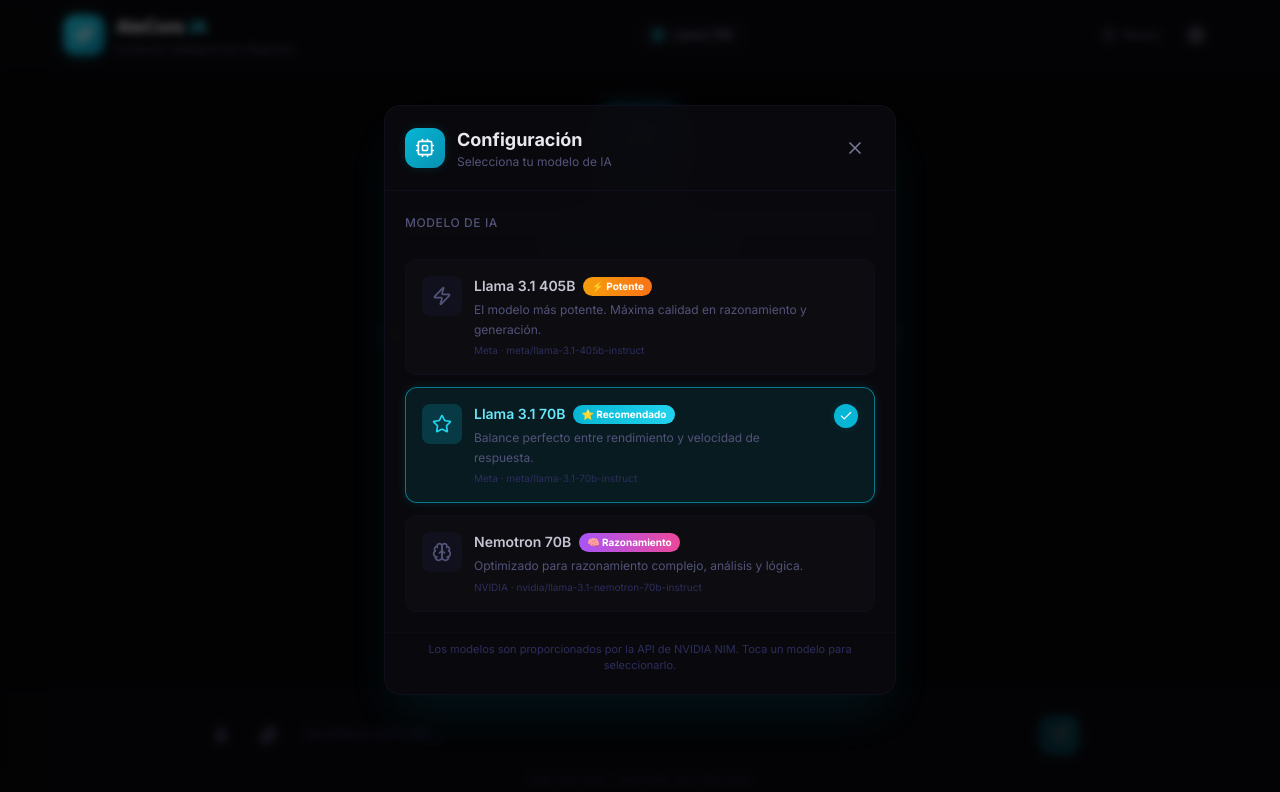
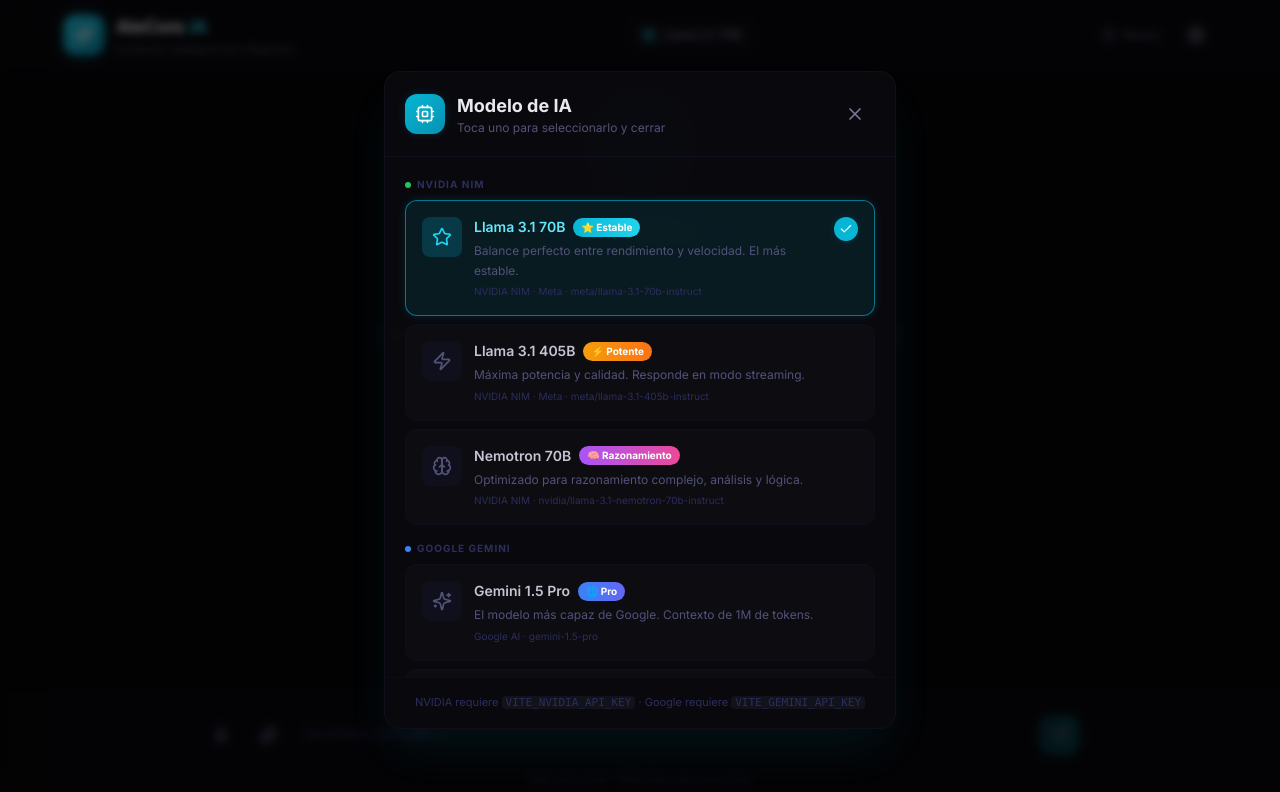
Before and after one commit to Ale2616/alecore-ia, a React (Vite) app: page / in a window 1280 px wide. Both pictures are taken after a click on the button 1195 px from the left and 35 px from the top of the page. Shown: the top 792 px of the page. Built offline with nearby package versions, Linux system fonts and the light colour scheme.

Commit message:
Añadida API de Gemini y reparados modelos de NVIDIA

```diff
--- a/src/components/Header.jsx
+++ b/src/components/Header.jsx
@@ -1,11 +1,11 @@
 import React from 'react';
 import { Sparkles, Settings, Menu, Cpu, PlusCircle } from 'lucide-react';
+import { MODELS } from './SettingsModal';
 
 const Header = ({ selectedModel, onOpenSettings, onToggleSidebar, onNewChat }) => {
   const getModelBadge = () => {
-    if (selectedModel.includes('405b')) return 'Llama 405B';
-    if (selectedModel.includes('nemotron')) return 'Nemotron 70B';
-    if (selectedModel.includes('70b')) return 'Llama 70B';
+    const found = MODELS.find(m => m.id === selectedModel);
+    if (found) return found.label;
     return selectedModel.split('/').pop()?.split('-').slice(0, 3).join(' ') || 'AI';
   };
 
--- a/src/components/SettingsModal.jsx
+++ b/src/components/SettingsModal.jsx
@@ -1,44 +1,78 @@
 import React from 'react';
-import { X, Cpu, Zap, Brain, Star, Check } from 'lucide-react';
+import { X, Cpu, Zap, Brain, Star, Check, Sparkles } from 'lucide-react';
 
-/**
- * SettingsModal - Modal de configuración con selector de modelos estilizado
- * Solo 3 modelos estables de la familia Llama/Nemotron.
- * Auto-cierre al seleccionar un modelo.
- */
+// ============================================================================
+// CATÁLOGO DE MODELOS HÍBRIDO (NVIDIA + Google Gemini)
+// provider: 'nvidia' → usa el proxy /api/v1/chat/completions + VITE_NVIDIA_API_KEY
+// provider: 'google' → llama directo a la API de Gemini  + VITE_GEMINI_API_KEY
+// ============================================================================
 
 const MODELS = [
+  // ── NVIDIA / Meta ──────────────────────────────────────────────────────────
   {
-    value: 'meta/llama-3.1-405b-instruct',
+    id: 'meta/llama-3.1-70b-instruct',
+    label: 'Llama 3.1 70B',
+    name: 'Llama 3.1 70B (Estable)',
+    provider: 'nvidia',
+    providerLabel: 'NVIDIA NIM · Meta',
+    description: 'Balance perfecto entre rendimiento y velocidad. El más estable.',
+    badge: '⭐ Estable',
+    badgeColor: 'from-accent-500 to-accent-400',
+    icon: Star,
+  },
+  {
+    id: 'meta/llama-3.1-405b-instruct',
     label: 'Llama 3.1 405B',
-    provider: 'Meta',
-    description: 'El modelo más potente. Máxima calidad en razonamiento y generación.',
+    name: 'Llama 3.1 405B (Potente)',
+    provider: 'nvidia',
+    providerLabel: 'NVIDIA NIM · Meta',
+    description: 'Máxima potencia y calidad. Responde en modo streaming.',
     badge: '⚡ Potente',
     badgeColor: 'from-amber-500 to-orange-500',
     icon: Zap,
   },
   {
-    value: 'meta/llama-3.1-70b-instruct',
-    label: 'Llama 3.1 70B',
-    provider: 'Meta',
-    description: 'Balance perfecto entre rendimiento y velocidad de respuesta.',
-    badge: '⭐ Recomendado',
-    badgeColor: 'from-accent-500 to-accent-400',
-    icon: Star,
-  },
-  {
-    value: 'nvidia/llama-3.1-nemotron-70b-instruct',
+    id: 'nvidia/llama-3.1-nemotron-70b-instruct',
     label: 'Nemotron 70B',
-    provider: 'NVIDIA',
+    name: 'Nemotron 70B',
+    provider: 'nvidia',
+    providerLabel: 'NVIDIA NIM',
     description: 'Optimizado para razonamiento complejo, análisis y lógica.',
     badge: '🧠 Razonamiento',
     badgeColor: 'from-purple-500 to-pink-500',
     icon: Brain,
   },
+  // ── Google Gemini ──────────────────────────────────────────────────────────
+  {
+    id: 'gemini-1.5-pro',
+    label: 'Gemini 1.5 Pro',
+    name: 'Gemini 1.5 Pro (Google)',
+    provider: 'google',
+    providerLabel: 'Google AI',
+    description: 'El modelo más capaz de Google. Contexto de 1M de tokens.',
+    badge: '🌐 Pro',
+    badgeColor: 'from-blue-500 to-indigo-500',
+    icon: Sparkles,
+  },
+  {
+    id: 'gemini-1.5-flash',
+    label: 'Gemini 1.5 Flash',
+    name: 'Gemini 1.5 Flash (Google)',
+    provider: 'google',
+    providerLabel: 'Google AI',
+    description: 'Rápido y eficiente. Ideal para conversación fluida.',
+    badge: '⚡ Rápido',
+    badgeColor: 'from-teal-500 to-cyan-400',
+    icon: Zap,
+  },
 ];
 
-// Export for reuse in Sidebar
+// Exportar para reutilizar en Sidebar y App.jsx
 export { MODELS };
+
+// ============================================================================
+// COMPONENTE
+// ============================================================================
 
 const SettingsModal = ({ isOpen, onClose, selectedModel, onModelChange }) => {
   if (!isOpen) return null;
@@ -47,10 +81,58 @@
     if (e.target === e.currentTarget) onClose();
   };
 
-  // Auto-close: seleccionar modelo y cerrar inmediatamente
-  const handleModelSelect = (modelValue) => {
-    onModelChange(modelValue);
+  // Auto-cierre al seleccionar
+  const handleModelSelect = (modelId) => {
+    onModelChange(modelId);
     onClose();
+  };
+
+  // Agrupar por proveedor para UI organizada
+  const nvidiaModels = MODELS.filter(m => m.provider === 'nvidia');
+  const googleModels = MODELS.filter(m => m.provider === 'google');
+
+  const ModelCard = ({ model }) => {
+    const isSelected = selectedModel === model.id;
+    const Icon = model.icon;
+    return (
+      <button
+        key={model.id}
+        onClick={() => handleModelSelect(model.id)}
+        className={`w-full text-left p-4 rounded-xl border transition-all duration-300
+                   group relative overflow-hidden
+                   ${isSelected
+                     ? 'border-accent-500/60 bg-accent-500/10 shadow-glow-sm'
+                     : 'border-surface-700/40 bg-surface-800/40 hover:border-surface-600/60 hover:bg-surface-700/30'
+                   }`}
+      >
+        <div className="flex items-start gap-3">
+          <div className={`w-10 h-10 rounded-lg flex items-center justify-center flex-shrink-0
+                          ${isSelected
+                            ? 'bg-accent-500/20 text-accent-400'
+                            : 'bg-surface-700/50 text-surface-400 group-hover:text-surface-300'
+                          }`}>
+            <Icon className="w-5 h-5" />
+          </div>
+          <div className="flex-1 min-w-0">
+            <div className="flex items-center gap-2 mb-1 flex-wrap">
+              <span className={`font-semibold text-sm ${isSelected ? 'text-accent-300' : 'text-surface-100'}`}>
+                {model.label}
+              </span>
+              <span className={`text-[10px] font-bold px-2 py-0.5 rounded-full bg-gradient-to-r ${model.badgeColor} text-white`}>
+                {model.badge}
+              </span>
+            </div>
+            <p className="text-xs text-surface-400 leading-relaxed">{model.description}</p>
+            <span className="text-[10px] text-surface-500 mt-1 block">{model.providerLabel} · {model.id}</span>
+          </div>
+          {isSelected && (
+            <div className="w-6 h-6 rounded-full bg-accent-500 flex items-center justify-center flex-shrink-0 shadow-glow-sm">
+              <Check className="w-3.5 h-3.5 text-white" />
+            </div>
+          )}
+        </div>
+      </button>
+    );
   };
 
   return (
@@ -62,99 +144,54 @@
       <div className="absolute inset-0 bg-black/60 backdrop-blur-sm animate-fade-in" />
 
       {/* Modal */}
-      <div className="relative w-full max-w-lg glass-panel-solid rounded-2xl
-                      shadow-2xl shadow-accent-500/10 animate-slide-up overflow-hidden">
+      <div className="relative w-full max-w-lg glass-panel-solid rounded-2xl shadow-2xl shadow-accent-500/10 animate-slide-up overflow-hidden">
 
         {/* Header */}
         <div className="flex items-center justify-between p-5 border-b border-surface-700/50">
           <div className="flex items-center gap-3">
-            <div className="w-10 h-10 rounded-xl bg-gradient-to-br from-accent-500 to-accent-600
-                            flex items-center justify-center shadow-glow-sm">
+            <div className="w-10 h-10 rounded-xl bg-gradient-to-br from-accent-500 to-accent-600 flex items-center justify-center shadow-glow-sm">
               <Cpu className="w-5 h-5 text-white" />
             </div>
             <div>
-              <h2 className="text-lg font-bold text-surface-50">Configuración</h2>
-              <p className="text-xs text-surface-400">Selecciona tu modelo de IA</p>
+              <h2 className="text-lg font-bold text-surface-50">Modelo de IA</h2>
+              <p className="text-xs text-surface-400">Toca uno para seleccionarlo y cerrar</p>
             </div>
           </div>
-          <button
-            onClick={onClose}
-            className="btn-ghost rounded-xl"
-            aria-label="Cerrar configuración"
-          >
+          <button onClick={onClose} className="btn-ghost rounded-xl" aria-label="Cerrar configuración">
             <X className="w-5 h-5" />
           </button>
         </div>
 
-        {/* Model Cards */}
-        <div className="p-5 space-y-3 max-h-[60vh] overflow-y-auto custom-scrollbar">
-          <p className="text-xs font-medium text-surface-400 uppercase tracking-wider mb-3 sticky top-0 bg-surface-900/80 backdrop-blur-sm z-10 py-1">
-            Modelo de IA
-          </p>
+        {/* Model List */}
+        <div className="p-5 space-y-4 max-h-[65vh] overflow-y-auto custom-scrollbar">
 
-          {MODELS.map((model) => {
-            const isSelected = selectedModel === model.value;
-            const Icon = model.icon;
+          {/* ── NVIDIA Group ── */}
+          <div>
+            <p className="text-[10px] font-bold text-surface-500 uppercase tracking-widest mb-2 flex items-center gap-1.5">
+              <span className="w-1.5 h-1.5 rounded-full bg-green-500 inline-block"></span>
+              NVIDIA NIM
+            </p>
+            <div className="space-y-2">
+              {nvidiaModels.map(m => <ModelCard key={m.id} model={m} />)}
+            </div>
+          </div>
 
-            return (
-              <button
-                key={model.value}
-                onClick={() => handleModelSelect(model.value)}
-                className={`w-full text-left p-4 rounded-xl border transition-all duration-300
-                           group relative overflow-hidden
-                           ${isSelected
-                             ? 'border-accent-500/60 bg-accent-500/10 shadow-glow-sm'
-                             : 'border-surface-700/40 bg-surface-800/40 hover:border-surface-600/60 hover:bg-surface-700/30'
-                           }`}
-              >
-                <div className="flex items-start gap-3">
-                  {/* Icon */}
-                  <div className={`w-10 h-10 rounded-lg flex items-center justify-center flex-shrink-0
-                                  ${isSelected
-                                    ? 'bg-accent-500/20 text-accent-400'
-                                    : 'bg-surface-700/50 text-surface-400 group-hover:text-surface-300'
-                                  }`}>
-                    <Icon className="w-5 h-5" />
-                  </div>
-
-                  {/* Info */}
-                  <div className="flex-1 min-w-0">
-                    <div className="flex items-center gap-2 mb-1">
-                      <span className={`font-semibold text-sm
-                                       ${isSelected ? 'text-accent-300' : 'text-surface-100'}`}>
-                        {model.label}
-                      </span>
-                      <span className={`text-[10px] font-bold px-2 py-0.5 rounded-full
-                                       bg-gradient-to-r ${model.badgeColor} text-white`}>
-                        {model.badge}
-                      </span>
-                    </div>
-                    <p className="text-xs text-surface-400 leading-relaxed">
-                      {model.description}
-                    </p>
-                    <span className="text-[10px] text-surface-500 mt-1 block">
-                      {model.provider} · {model.value}
-                    </span>
-                  </div>
-
-                  {/* Selected indicator */}
-                  {isSelected && (
-                    <div className="w-6 h-6 rounded-full bg-accent-500 flex items-center justify-center
-                                    flex-shrink-0 shadow-glow-sm">
-                      <Check className="w-3.5 h-3.5 text-white" />
-                    </div>
-                  )}
-                </div>
-              </button>
-            );
-          })}
+          {/* ── Google Group ── */}
+          <div>
+            <p className="text-[10px] font-bold text-surface-500 uppercase tracking-widest mb-2 flex items-center gap-1.5">
+              <span className="w-1.5 h-1.5 rounded-full bg-blue-500 inline-block"></span>
+              Google Gemini
+            </p>
+            <div className="space-y-2">
+              {googleModels.map(m => <ModelCard key={m.id} model={m} />)}
+            </div>
+          </div>
         </div>
 
         {/* Footer */}
-        <div className="p-5 pt-2 border-t border-surface-700/30">
+        <div className="p-4 border-t border-surface-700/30">
           <p className="text-[11px] text-surface-500 text-center">
-            Los modelos son proporcionados por la API de NVIDIA NIM.
-            Toca un modelo para seleccionarlo.
+            NVIDIA requiere <code className="bg-surface-800 px-1 rounded">VITE_NVIDIA_API_KEY</code> · Google requiere <code className="bg-surface-800 px-1 rounded">VITE_GEMINI_API_KEY</code>
           </p>
         </div>
       </div>
--- a/src/components/Sidebar.jsx
+++ b/src/components/Sidebar.jsx
@@ -90,13 +90,13 @@
 
               <div className="space-y-2">
                 {MODELS.map((model) => {
-                  const isSelected = selectedModel === model.value;
+                  const isSelected = selectedModel === model.id;
                   const Icon = model.icon;
 
                   return (
                     <button
-                      key={model.value}
-                      onClick={() => handleModelSelect(model.value)}
+                      key={model.id}
+                      onClick={() => handleModelSelect(model.id)}
                       className={`w-full text-left p-3 rounded-xl border transition-all duration-200
                                  ${isSelected
                                    ? 'border-accent-500/60 bg-accent-500/10'
@@ -117,7 +117,7 @@
                             {model.label}
                           </span>
                           <span className="text-[10px] text-surface-500 block truncate">
-                            {model.provider}
+                            {model.providerLabel}
                           </span>
                         </div>
                         {isSelected && (
```
Also changed, not shown: src/App.jsx (+34 -11 lines), vercel.json, 1 other file (tests, documents, lock files or other folders).
